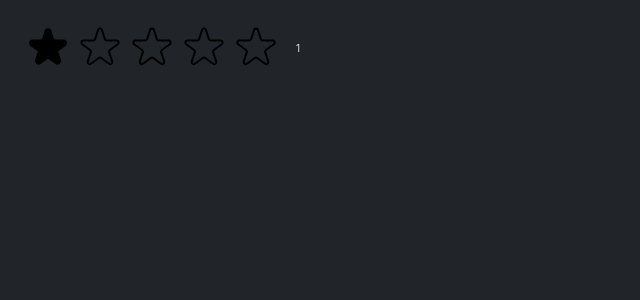
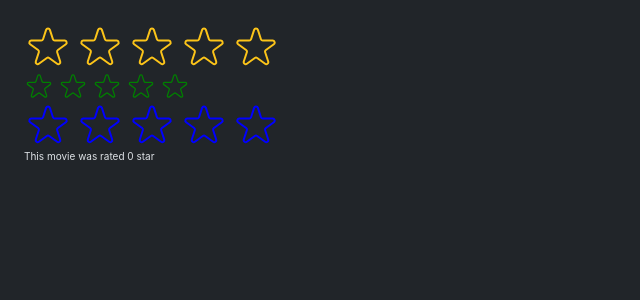
Before and after one commit to MohmmadMazid/NewPopCornMovies, a React (Vite) app: page / in a window 1280 px wide. Shown: the top 300 px of the page, without its empty margins (0-640 px from the left). Built offline with nearby package versions, Linux system fonts and the light colour scheme.

Commit message:
start rating component made

```diff
--- a/package.json
+++ b/package.json
@@ -10,6 +10,7 @@
     "preview": "vite preview"
   },
   "dependencies": {
+    "prop-types": "^15.8.1",
     "react": "^19.2.0",
     "react-dom": "^19.2.0"
   },
--- /dev/null
+++ b/src/StarRattingComponent/MovieRating.jsx
@@ -0,0 +1,14 @@
+import React, { useState } from 'react'
+import StarRating from './StarRating'
+
+const MovieRating = () => {
+  const [movieRating,setMovieRating]=useState(0)
+  return (
+    <div>
+        <StarRating length={5} color='blue' setMovieRating={setMovieRating} />
+        <p>This movie was rated {movieRating} star</p>
+    </div>
+  )
+}
+
+export default MovieRating
--- a/src/StarRattingComponent/StarRating.jsx
+++ b/src/StarRattingComponent/StarRating.jsx
@@ -1,32 +1,65 @@
 import React, { useState } from 'react'
 import Stars from './Stars'
+import PropTypes from "prop-types"
 
 const containerStyle = {
-    display:"flex",
-    alignItems:"center",
-    gap:"16px"
+    display: "flex",
+    alignItems: "center",
+    gap: "16px"
 }
 
 const starContainerStyle = {
-    display:"flex",
-    gap:"4px"
+    display: "flex",
+    gap: "4px"
 }
 
-const StarRating = ({length=5}) => {
-    const [rating,setRating]=useState(1)
 
-    const handleStarRating = (rating)=>{
+
+const StarRating = ({ length = 5,message=[] ,color="#fcc419",size=48, className="",setMovieRating}) => {
+    const [rating, setRating] = useState(0);
+    const [tempRating, setTempRating] = useState(0);
+
+    const textStyle = {
+    lineHeight:"1px",
+    margin:0,
+    color,
+    fontSize:`${size/1.5}px`
+}
+
+    const handleStarRating = (rating) => {
         setRating(rating)
+        setMovieRating(rating)
+    }
+
+    const handleHoverIn= (tempRating)=>{
+        setTempRating(tempRating)
+    }
+
+    const handleHoverOut = (tempRating)=>{
+        setTempRating(tempRating)
     }
     return (
         <div style={containerStyle}>
             <div style={starContainerStyle}>
 
-        {Array.from({length:length},(_,i)=>(<Stars key={i}  onRate={()=>handleStarRating(i+1)} full={rating>=i+1} />))}
+                {/* {Array.from({ length: length }, (_, i) => (<Stars key={i} onRate={() => handleStarRating(i + 1)} full={rating >= i + 1} onHoverIn={()=>setTempRating(i + 1)} onHoverOut={()=>setTempRating(0)} />))} */}
+                {Array.from({length:length},(_,i)=>(<Stars key={i}  onRate={()=>handleStarRating(i+1)} full={tempRating?tempRating>=i+1:rating>=i+1}
+                 onHoverIn = {()=>handleHoverIn(i+1)}
+                 onHoverOut={()=>handleHoverOut(0)} color={color} size={size} />))}
             </div>
-        <p className='textStyle'> {rating || ""}</p>
+
+            <p style={textStyle}> {message.length==length?message[tempRating?tempRating-1:rating-1] : tempRating||rating || ""}</p>
+                       {/* <p style={textStyle}> {message.length>0?message[tempRating?tempRating-1:rating-1] : tempRating||rating || ""}</p> */}
         </div>
     )
 }
 
+StarRating.propTypes = {
+  length: PropTypes.number,
+  message: PropTypes.arrayOf(PropTypes.string),
+  color: PropTypes.string,
+  size: PropTypes.number,
+  className: PropTypes.string,
+  setMovieRating:PropTypes.func,
+};
 export default StarRating
--- a/src/StarRattingComponent/Stars.jsx
+++ b/src/StarRattingComponent/Stars.jsx
@@ -1,29 +1,29 @@
-import React from 'react'
+
+const Stars = ({ onRate, full, onHoverIn, onHoverOut,color,size }) => {
 
 const starStyle = {
-    width:"48px",
-    height:"48px",
-    display:"block",
-    cursor:"pointer",
+    width: `${size}px`,
+    height: `${size}px`,
+    display: "block",
+    cursor: "pointer",
 }
-const Stars = ({onRate,full}) => {
     return (
-        <span role='button' style={starStyle}  onClick={onRate}>
-            { full?
+        <span role='button' style={starStyle} onClick={onRate} onMouseEnter={onHoverIn} onMouseOut={onHoverOut}>
+            {full?
                 <svg
                     xmlns="http://www.w3.org/2000/svg"
                     viewBox="0 0 20 20"
-                fill="#000"
-                stroke="#000"
+                    fill={color}
+                    stroke={color}
                 >
                     <path
                         d="M9.049 2.927c.3-.921 1.603-.921 1.902 0l1.07 3.292a1 1 0 00.95.69h3.462c.969 0 1.371 1.24.588 1.81l-2.8 2.034a1 1 0 00-.364 1.118l1.07 3.292c.3.921-.755 1.688-1.54 1.118l-2.8-2.034a1 1 0 00-1.175 0l-2.8 2.034c-.784.57-1.838-.197-1.539-1.118l1.07-3.292a1 1 0 00-.364-1.118L2.98 8.72c-.783-.57-.38-1.81.588-1.81h3.461a1 1 0 00.951-.69l1.07-3.292z"
                     />
-            </svg>:<svg
+                </svg> : <svg
                     xmlns="http://www.w3.org/2000/svg"
                     fill="none"
                     viewBox="0 0 24 24"
-                stroke="#000"
+                    stroke={color   }
                 >
                     <path
                         strokeLinecap="round"
--- a/src/main.jsx
+++ b/src/main.jsx
@@ -3,10 +3,13 @@ import { createRoot } from 'react-dom/client'
 import './index.css'
 import App from './App.jsx'
 import StarRating from './StarRattingComponent/StarRating.jsx'
+import MovieRating from './StarRattingComponent/MovieRating.jsx'
 
 createRoot(document.getElementById('root')).render(
   <StrictMode>
     {/* <App /> */}
-    <StarRating  length={5} />
+    <StarRating  length={5} message={["terrible","bad","okay","good","amazing"]} />
+    <StarRating  size={30} color='green' className='test' />
+    <MovieRating  />
   </StrictMode>,
 )
```
Also changed, not shown: 1 other file (tests, documents, lock files or other folders). Lines whose indentation alone changed are shown as unchanged.
